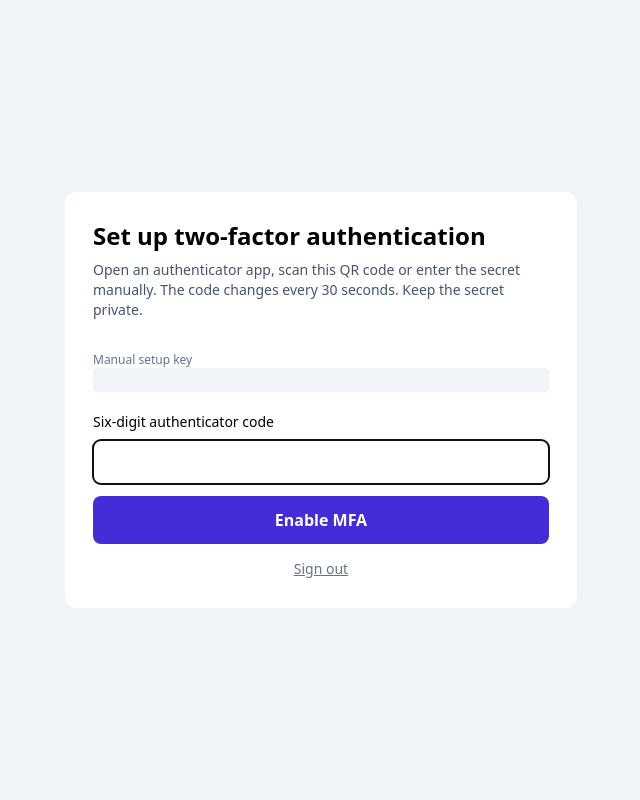
After one commit to Knowlexit09/employee-id-studio, a Laravel app: template resources/views/studio/auth/mfa-setup.blade.php in a window 1280 px wide. The commit adds this page. Shown: the whole page, without its empty margins (319-959 px from the left). Run offline with Laravel 12, Linux system fonts and the light colour scheme; the template is opened without the code that fills it, so the values that code supplies are empty; the visitor is signed in with stand-in values (Sample User, id 1); style sheets or scripts are compiled from the project's sources.

Commit message:
Enforce authenticator challenge after password login and add MFA enrollment screens

```diff
--- a/app/Http/Controllers/StudioAuthController.php
+++ b/app/Http/Controllers/StudioAuthController.php
@@ -17,7 +17,9 @@ final class StudioAuthController extends Controller
                 Auth::logout(); $request->session()->invalidate();
                 return back()->withErrors(['email'=>'Your account has no company.']);
             }
-            return redirect()->intended(route('studio.dashboard'));
+            $request->session()->forget(['studio_mfa_verified_user_id','studio_mfa_pending_secret','studio_mfa_recovery_codes']);
+            return redirect()->route($request->user()->studio_mfa_enabled_at
+                ? 'studio.mfa.challenge' : 'studio.mfa.setup');
         }
         return back()->withErrors(['email'=>'Invalid account credentials.'])->onlyInput('email');
     }
--- a/app/Models/User.php
+++ b/app/Models/User.php
@@ -10,9 +10,12 @@ class User extends Authenticatable
 {
     use Notifiable, HasFactory;
     protected $fillable = ['name', 'email', 'password'];
-    protected $hidden = ['password', 'remember_token'];
-    protected function casts(): array { return ['password'=>'hashed', 'email_verified_at'=>'datetime', 'studio_active'=>'boolean']; }
+    protected $hidden = ['password', 'remember_token', 'studio_mfa_secret', 'studio_mfa_recovery_hashes'];
+    protected function casts(): array { return ['password'=>'hashed', 'email_verified_at'=>'datetime', 'studio_active'=>'boolean', 'studio_mfa_secret'=>'encrypted', 'studio_mfa_recovery_hashes'=>'array', 'studio_mfa_last_counter'=>'integer', 'studio_mfa_enabled_at'=>'datetime']; }
     public function studioCompany(): BelongsTo { return $this->belongsTo(StudioCompany::class, 'studio_company_id'); }
     public function canManageStudio(): bool { return $this->studio_active && in_array($this->studio_role, ['super_admin', 'hr'], true); }
+    public function canDesignStudio(): bool { return $this->canManageStudio(); }
+    public function canApproveStudioTemplate(): bool { return $this->studio_active && in_array($this->studio_role, ['super_admin', 'manager'], true); }
+    public function canIssueStudioCard(): bool { return $this->canManageStudio(); }
     public function canViewStudio(): bool { return $this->studio_active && in_array($this->studio_role, ['super_admin', 'hr', 'manager'], true); }
 }
--- a/resources/views/studio/auth/login.blade.php
+++ b/resources/views/studio/auth/login.blade.php
@@ -1,6 +1,6 @@
 <!doctype html><html lang="en"><head><meta charset="utf-8"><meta name="viewport" content="width=device-width,initial-scale=1"><title>Sign in · ID Studio</title>@vite(['resources/css/app.css'])</head>
 <body class="bg-slate-100 min-h-screen grid place-items-center p-5"><main class="bg-white p-8 rounded-2xl border max-w-md w-full shadow-sm">
-<div class="text-xs uppercase font-semibold tracking-widest text-indigo-700">Employee ID Management</div><h1 class="text-3xl font-bold mt-2">Welcome back</h1><p class="text-sm text-slate-500 mt-2">Administrator and HR sign-in only. No public registration.</p>
+<div class="text-xs uppercase font-semibold tracking-widest text-indigo-700">Employee ID Management</div><h1 class="text-3xl font-bold mt-2">Welcome back</h1><p class="text-sm text-slate-500 mt-2">Employee ID Studio authorized staff sign-in. No public registration.</p>
 @if($errors->any())<p role="alert" class="mt-4 text-sm text-red-700">{{ $errors->first() }}</p>@endif
 <form action="{{ route('studio.login.submit') }}" method="POST" class="mt-6 space-y-4">@csrf
 <label class="block text-sm font-medium">Email<input name="email" type="email" autocomplete="username" required value="{{ old('email') }}" class="block mt-1 border rounded-lg w-full p-3"></label>
--- /dev/null
+++ b/resources/views/studio/auth/mfa-setup.blade.php
@@ -0,0 +1,13 @@
+<!doctype html><html lang="en"><head><meta charset="utf-8"><meta name="viewport" content="width=device-width,initial-scale=1"><meta name="referrer" content="no-referrer"><title>Set up authenticator · ID Studio</title>@vite(['resources/css/app.css'])</head>
+<body class="min-h-screen bg-slate-100 grid place-items-center p-5"><main class="bg-white border rounded-xl shadow-sm w-full max-w-lg p-7">
+<h1 class="text-2xl font-bold mb-2">Set up two-factor authentication</h1>
+<p class="text-sm text-slate-600 mb-4">Open an authenticator app, scan this QR code or enter the secret manually. The code changes every 30 seconds. Keep the secret private.</p>
+<div class="flex justify-center my-4" role="img" aria-label="Authenticator enrollment QR">{!! $qrSvg !!}</div>
+<p class="text-xs text-slate-500">Manual setup key</p><p class="font-mono break-all tracking-wide bg-slate-100 p-3 rounded" id="mfa-setup-secret">{{ $secret }}</p>
+@if($errors->any())<div class="text-red-700 text-sm mt-3" role="alert">{{ $errors->first() }}</div>@endif
+<form method="POST" action="{{ route('studio.mfa.confirm') }}" class="space-y-3 mt-5">@csrf
+<label class="block text-sm font-medium">Six-digit authenticator code<input type="text" name="code" autocomplete="one-time-code" inputmode="numeric" pattern="[0-9]{6}" maxlength="6" required class="mt-2 block border rounded-lg w-full p-3" autofocus></label>
+<button type="submit" class="bg-indigo-700 text-white font-semibold px-6 py-3 rounded-lg w-full">Enable MFA</button>
+</form>
+<form method="POST" action="{{ route('studio.logout') }}" class="mt-3 text-center">@csrf<button class="text-slate-500 underline text-sm">Sign out</button></form>
+</main></body></html>
--- a/routes/web.php
+++ b/routes/web.php
@@ -1,6 +1,8 @@
 <?php
 
 use App\Http\Controllers\StudioAuthController;
+use App\Http\Controllers\StudioMfaController;
+use App\Http\Middleware\RequireStudioMfa;
 use App\Http\Controllers\StudioDashboardController;
 use App\Http\Controllers\StudioEmployeeController;
 use App\Http\Controllers\StudioTemplateController;
@@ -17,6 +19,13 @@ Route::post('/logout', [StudioAuthController::class, 'logout'])->middleware('aut
 Route::get('/verify-id/{token}', [StudioCardController::class, 'verify'])->middleware('throttle:30,1')->name('studio.verify');
 
 Route::middleware('auth')->prefix('studio')->name('studio.')->group(function (): void {
+    Route::get('/mfa/setup', [StudioMfaController::class, 'setup'])->name('mfa.setup');
+    Route::post('/mfa/setup', [StudioMfaController::class, 'confirm'])->middleware('throttle:5,1')->name('mfa.confirm');
+    Route::get('/mfa/challenge', [StudioMfaController::class, 'challenge'])->name('mfa.challenge');
+    Route::post('/mfa/challenge', [StudioMfaController::class, 'verify'])->middleware('throttle:5,1')->name('mfa.verify');
+    Route::get('/mfa/recovery', [StudioMfaController::class, 'recovery'])->name('mfa.recovery');
+
+    Route::middleware(RequireStudioMfa::class)->group(function (): void {
     Route::get('/', StudioDashboardController::class)->name('dashboard');
     Route::get('/employees', [StudioEmployeeController::class, 'index'])->name('employees.index');
     Route::get('/employees/create', [StudioEmployeeController::class, 'create'])->name('employees.create');
@@ -40,4 +49,5 @@ Route::middleware('auth')->prefix('studio')->name('studio.')->group(function ():
     Route::get('/cards/{issue}/print', [StudioCardController::class, 'print'])->whereNumber('issue')->name('cards.print');
     Route::post('/cards/{issue}/revoke', [StudioCardController::class, 'revoke'])->whereNumber('issue')->name('cards.revoke');
     Route::get('/cards/{issue}/photo', [StudioCardController::class, 'issuePhoto'])->whereNumber('issue')->name('cards.photo');
+    });
 });
```
Also changed, not shown: resources/views/studio/auth/mfa-challenge.blade.php (added, +11 -0 lines), resources/views/studio/auth/mfa-recovery.blade.php (added, +7 -0 lines).
